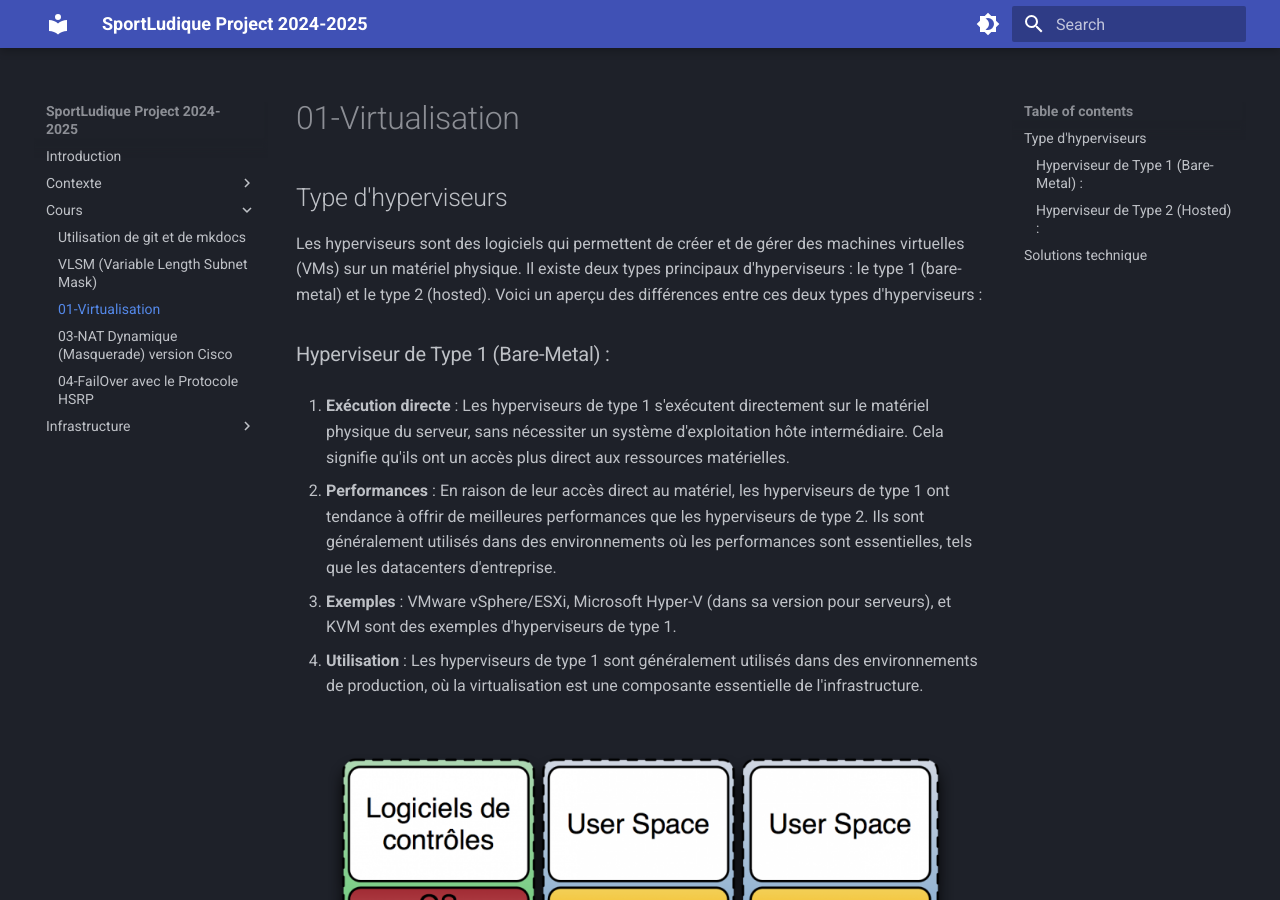
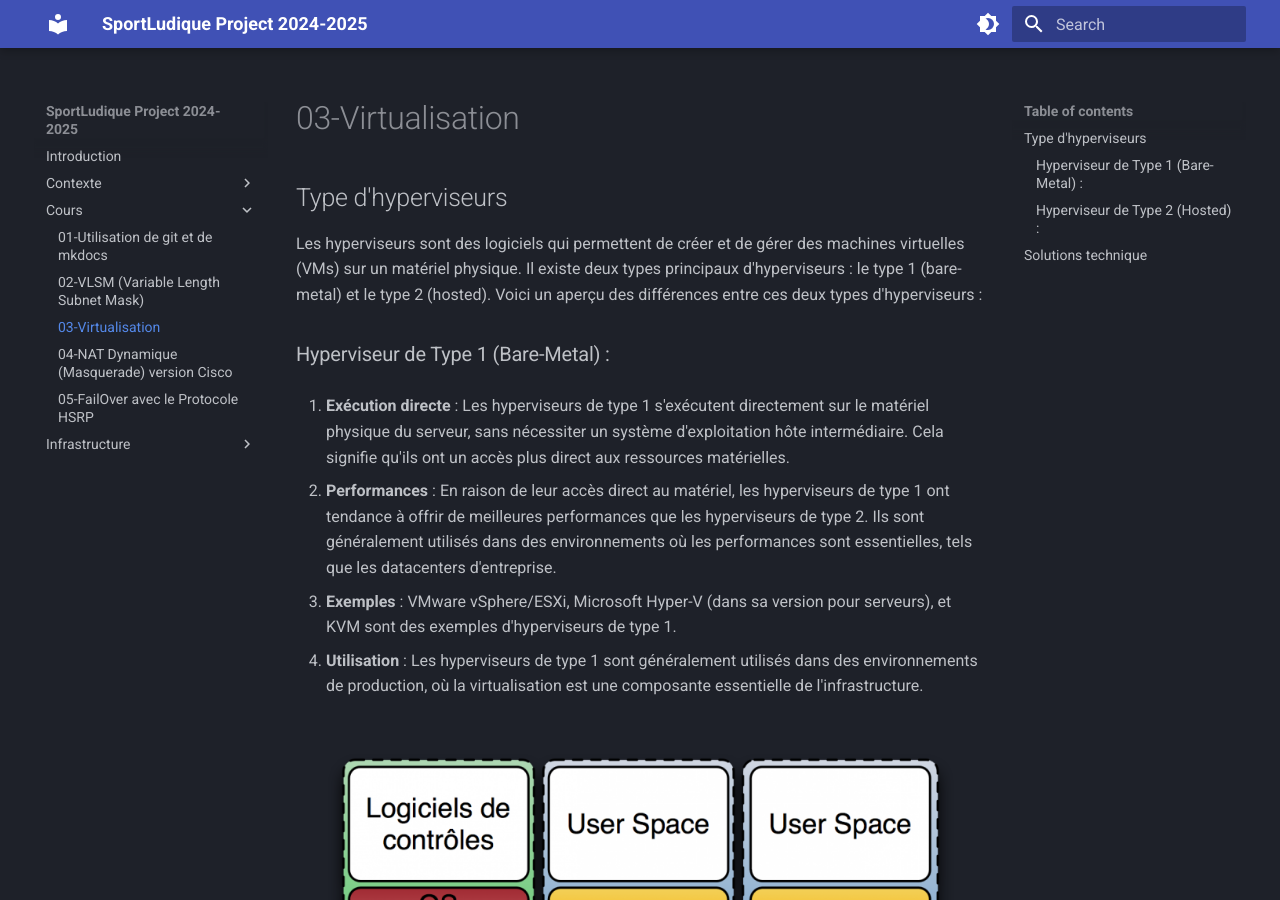
Before and after one commit to lmeryFulbert/SportLudique2024-2025, an MkDocs documentation site: the page built from docs/cours/03-virtualisation.md, in a window 1280 px wide and 900 px high. Built offline with MkDocs 1.6.1 and Material for MkDocs 9.7.7, drawn with Linux system fonts in a browser that asks for light colours.

Commit message:
reorganisation id cours

```diff
--- a/docs/cours/02-vlsm.md
+++ b/docs/cours/02-vlsm.md
@@ -1,4 +1,4 @@
-# VLSM (Variable Length Subnet Mask)
+# 02-VLSM (Variable Length Subnet Mask)
 ## Introduction
 
 Le **VLSM (Variable Length Subnet Mask)** est une technique d'adressage IP qui permet de subdiviser un réseau en sous-réseaux de tailles différentes, en fonction des besoins. Contrairement à la technique classique des sous réseaux - **FLSM (Fixed Length Subnet Mask)**, où tous les sous-réseaux ont la même taille, le VLSM permet une utilisation plus efficace de l'espace d'adressage.
--- a/docs/cours/03-virtualisation.md
+++ b/docs/cours/03-virtualisation.md
@@ -1,4 +1,4 @@
-# 01-Virtualisation
+# 03-Virtualisation
 
 ## Type d'hyperviseurs
 
--- a/docs/cours/05-hsrp.md
+++ b/docs/cours/05-hsrp.md
@@ -1,4 +1,4 @@
-# 04-FailOver avec le Protocole HSRP
+# 05-FailOver avec le Protocole HSRP
 
 Le protocole **HSRP** (Hot Standby Router Protocol) est un protocole de Cisco conçu pour fournir une **haute disponibilité** (HA) aux réseaux en permettant à un routeur de prendre automatiquement le relais en cas de panne du routeur principal. HSRP est souvent utilisé pour créer une passerelle par défaut redondante vers l'Internet ou d'autres réseaux.
 
```
Also changed, not shown: docs/cours/01-git-mkdocs.md (+1 -1 lines), docs/cours/04-nat.md (+1 -1 lines).
